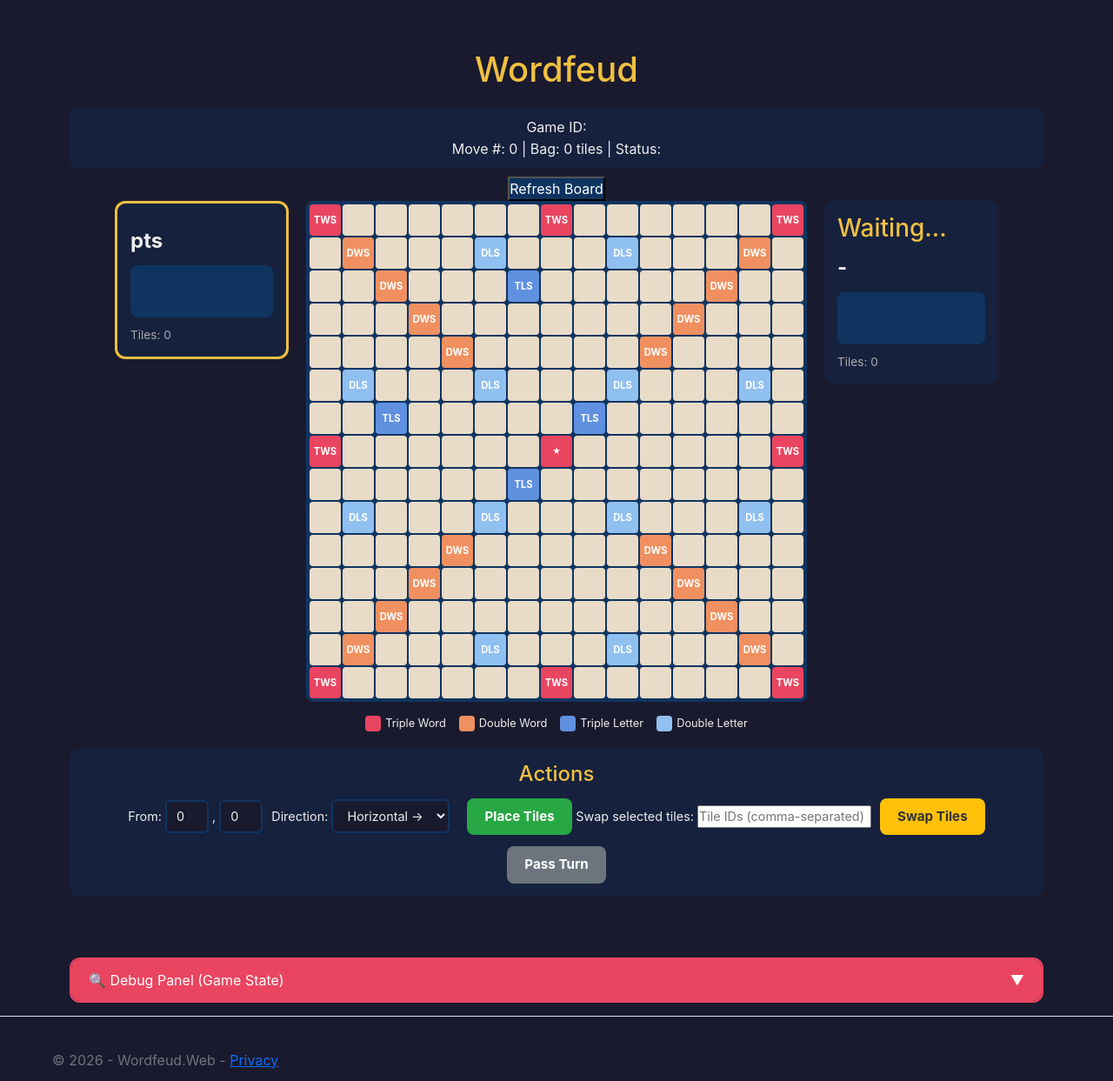
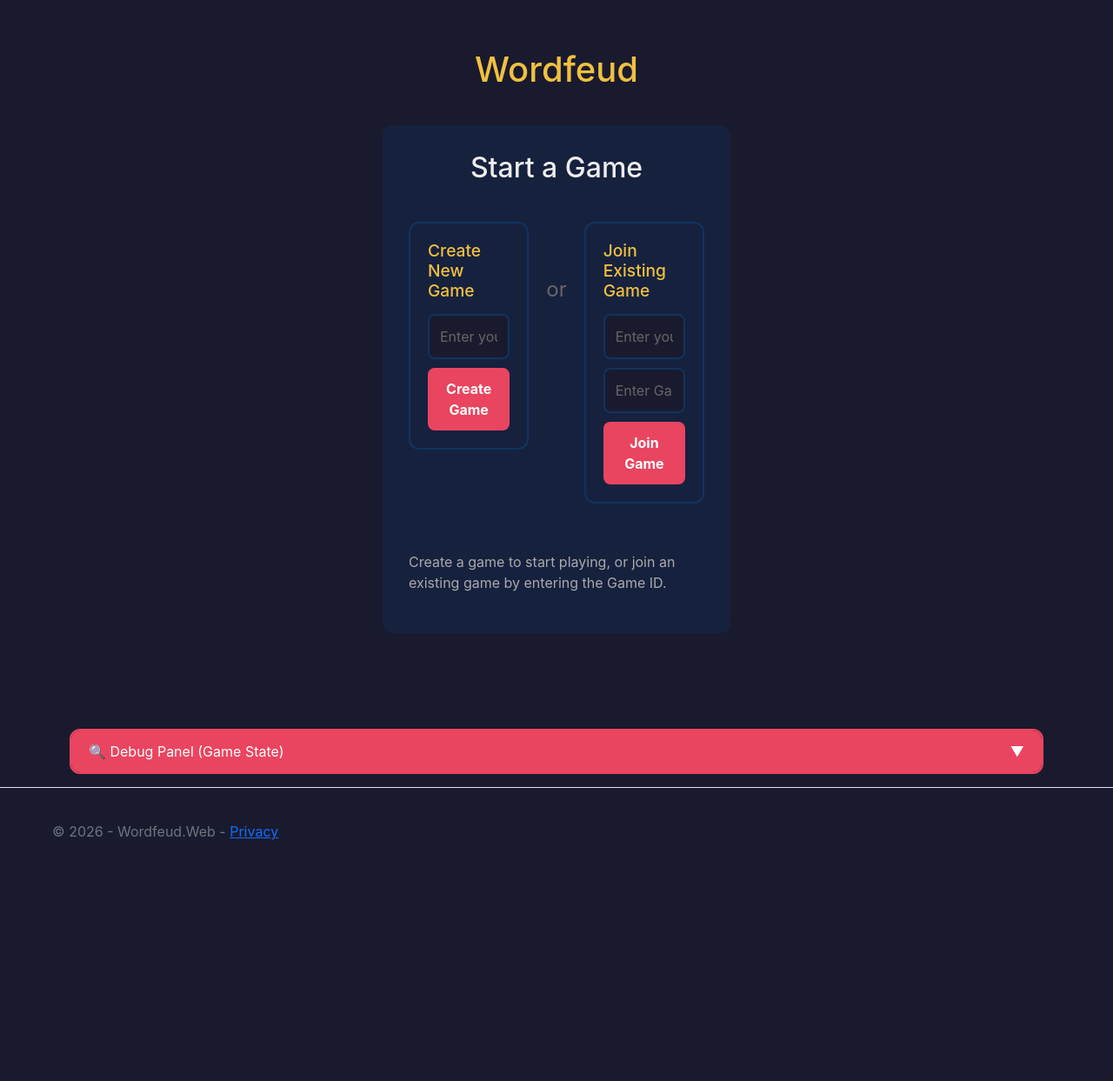
Before and after one commit to sjorspa/wordfeud-api, an ASP.NET Core app: page / in a window 1280 px wide. Shown: the part 97-1340 px from the top of the page at 87% size. After the commit the page ends 1063 px from the top, so only its background shows below. Run offline with ASP.NET Core 8, Linux system fonts and the light colour scheme; style sheets or scripts are compiled from the project's sources.

Commit message:
fix: show setup panel correctly and add join game option
- Fix condition to check for valid game Id instead of null (prevents empty game display)
- Add 'Join Existing Game' option alongside 'Create New Game'
- Style setup panel with two-column layout for create/join options
- Add divider between options with 'or' text

```diff
--- a/Wordfeud.Web/Pages/Index.cshtml
+++ b/Wordfeud.Web/Pages/Index.cshtml
@@ -431,6 +431,70 @@
         .legend-box.tls { background: #6090e0; }
         .legend-box.dls { background: #90c0f0; }
 
+        /* Setup options */
+        .setup-options {
+            display: grid;
+            grid-template-columns: 1fr auto 1fr;
+            gap: 20px;
+            align-items: start;
+            margin: 20px 0;
+        }
+
+        .setup-option {
+            background: #16213e;
+            padding: 20px;
+            border-radius: 12px;
+            border: 2px solid #0f3460;
+        }
+
+        .setup-option h3 {
+            color: #f0c040;
+            margin-bottom: 15px;
+            font-size: 1.2rem;
+        }
+
+        .setup-option input {
+            width: 100%;
+            padding: 12px;
+            margin-bottom: 10px;
+            border: 2px solid #0f3460;
+            border-radius: 8px;
+            background: #1a1a2e;
+            color: #eee;
+            font-size: 1rem;
+            box-sizing: border-box;
+        }
+
+        .setup-option input::placeholder {
+            color: #666;
+        }
+
+        .setup-option button {
+            width: 100%;
+            padding: 12px;
+            background: #e94560;
+            color: white;
+            border: none;
+            border-radius: 8px;
+            font-size: 1rem;
+            font-weight: bold;
+            cursor: pointer;
+            transition: background 0.2s;
+        }
+
+        .setup-option button:hover {
+            background: #c73e54;
+        }
+
+        .setup-divider {
+            display: flex;
+            align-items: center;
+            justify-content: center;
+            color: #666;
+            font-size: 1.5rem;
+            padding-top: 60px;
+        }
+
         /* Debug panel */
         .debug-panel {
             margin-top: 30px;
@@ -515,15 +579,33 @@
     <div class="container">
         <h1>Wordfeud</h1>
 
-        @if (Model.CurrentGame == null)
+        @if (string.IsNullOrEmpty(Model.CurrentGame?.Id))
         {
             <div class="setup-panel">
                 <h2>Start a Game</h2>
-                <form method="post">
-                    <input asp-for="PlayerName" placeholder="Enter your name" />
-                    <button type="submit" name="action" value="create">Create Game</button>
-                </form>
-                <p style="color: #aaa;">Create a game, then share the Game ID with your opponent.</p>
+
+                <div class="setup-options">
+                    <div class="setup-option">
+                        <h3>Create New Game</h3>
+                        <form method="post">
+                            <input asp-for="PlayerName" placeholder="Enter your name" />
+                            <button type="submit" name="action" value="create">Create Game</button>
+                        </form>
+                    </div>
+
+                    <div class="setup-divider">or</div>
+
+                    <div class="setup-option">
+                        <h3>Join Existing Game</h3>
+                        <form method="post">
+                            <input asp-for="PlayerName" placeholder="Enter your name" />
+                            <input asp-for="GameId" placeholder="Enter Game ID" />
+                            <button type="submit" name="action" value="join">Join Game</button>
+                        </form>
+                    </div>
+                </div>
+
+                <p style="color: #aaa; margin-top: 20px;">Create a game to start playing, or join an existing game by entering the Game ID.</p>
             </div>
         }
         else
```
